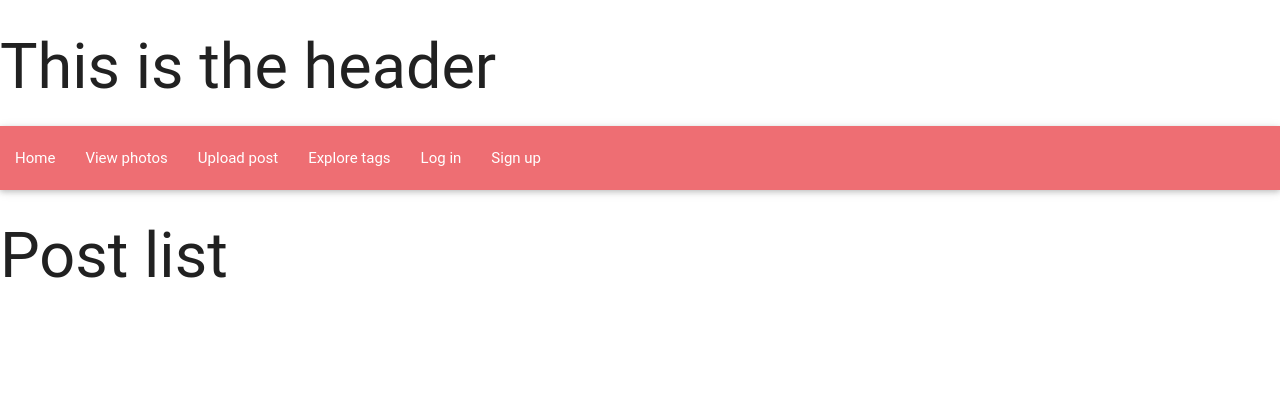
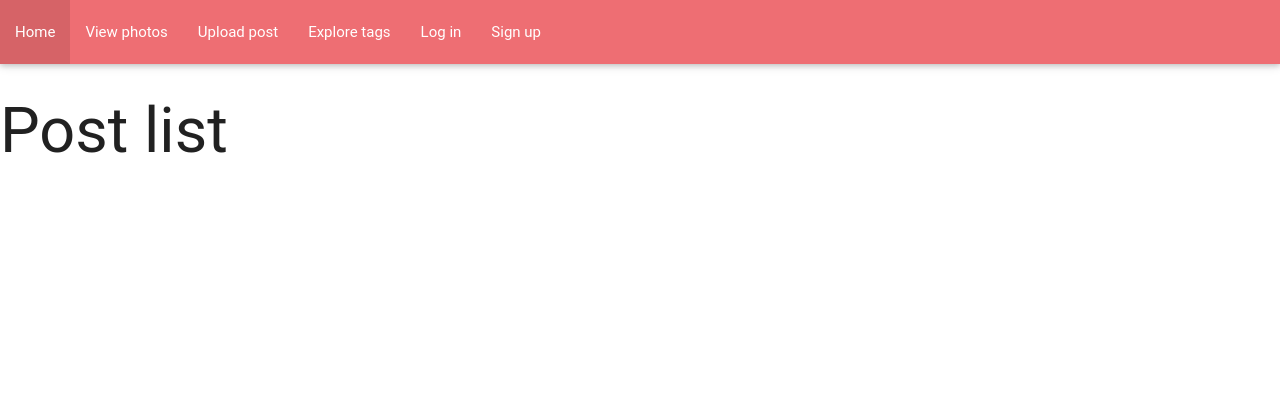
Before and after one commit to paulsoh/vanity-fair, a Django app: page /posts/ in a window 1280 px wide. Shown: the top 420 px of the page. Run offline with Django 3.2, Linux system fonts and the light colour scheme; data that the repository does not hold is empty; some web fonts are replaced.

Commit message:
modified "header.html" and deleted h1 tag

```diff
--- a/vanityfair/vanityfair/templates/partials/header.html
+++ b/vanityfair/vanityfair/templates/partials/header.html
@@ -1,5 +1,4 @@
 <header id="header">
-    <h1>This is the header</h1>
     <nav>
         <ul>
             <li>
```
